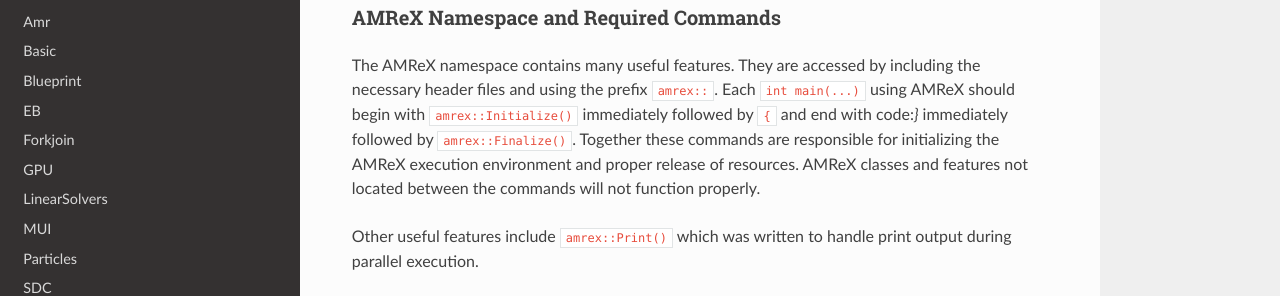
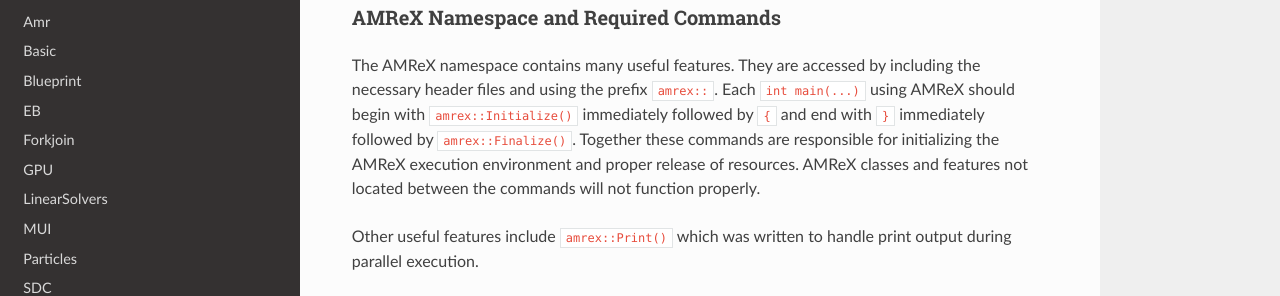
Before and after one commit to AMReX-Codes/amrex-tutorials, a Sphinx documentation site: the page built from Docs/source/HeatEquation_Simple.rst, in a window 1280 px wide and 900 px high, scrolled down 1865 px. Shown: the part 153-449 px from the top of the window. Built offline with Sphinx 7.4.7 and the Read the Docs theme 2.0.0, drawn with Linux system fonts in a browser that asks for light colours.

Commit message:
Fix typo in Heat Equation Simple guided tutorial

```diff
--- a/Docs/source/HeatEquation_Simple.rst
+++ b/Docs/source/HeatEquation_Simple.rst
@@ -115,7 +115,7 @@
 prefix :code:`amrex::`. Each
 :code:`int main(...)` using AMReX should begin with :code:`amrex::Initialize()`
 immediately followed by :code:`{`
-and end with code:`}` immediately followed by :code:`amrex::Finalize()`. Together
+and end with :code:`}` immediately followed by :code:`amrex::Finalize()`. Together
 these commands are responsible for
 initializing the AMReX execution environment and proper release of resources. AMReX
 classes and features not located between the commands will not function properly.
```
